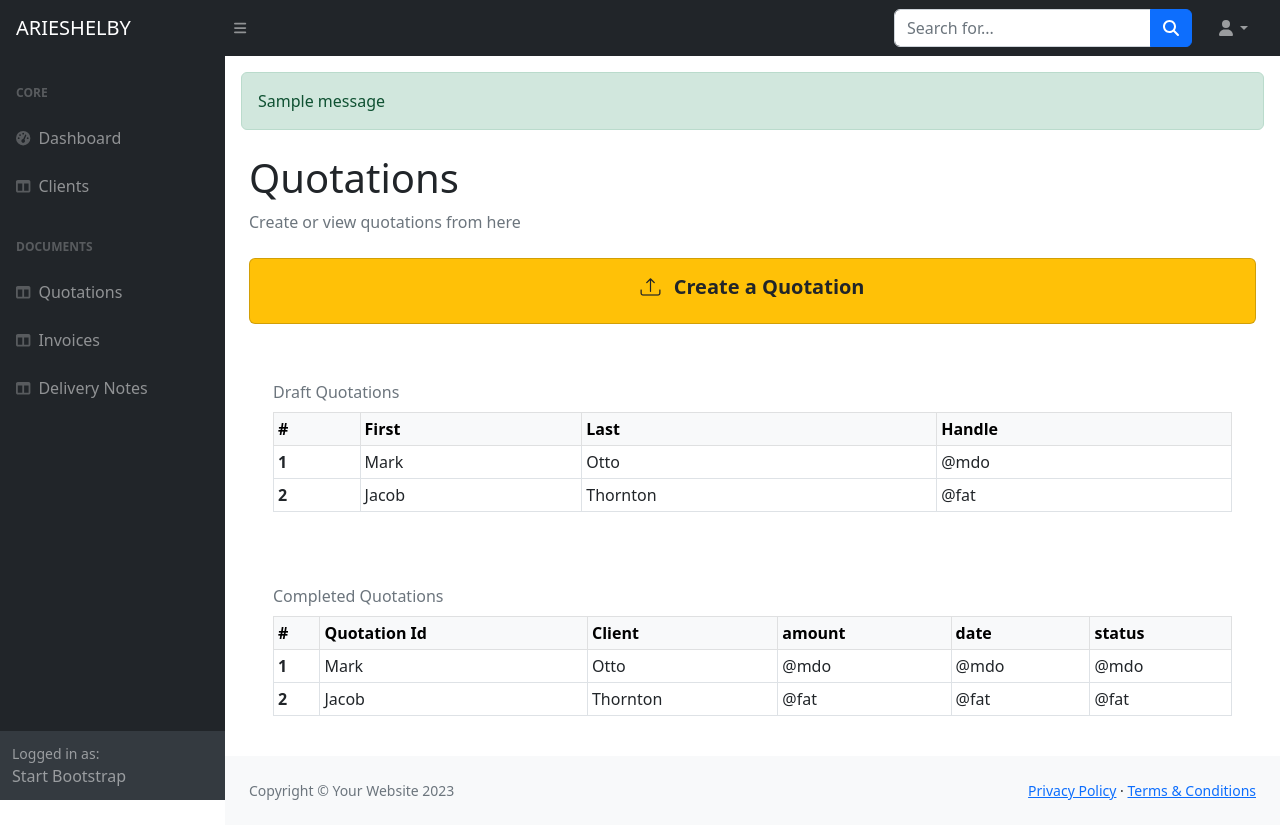
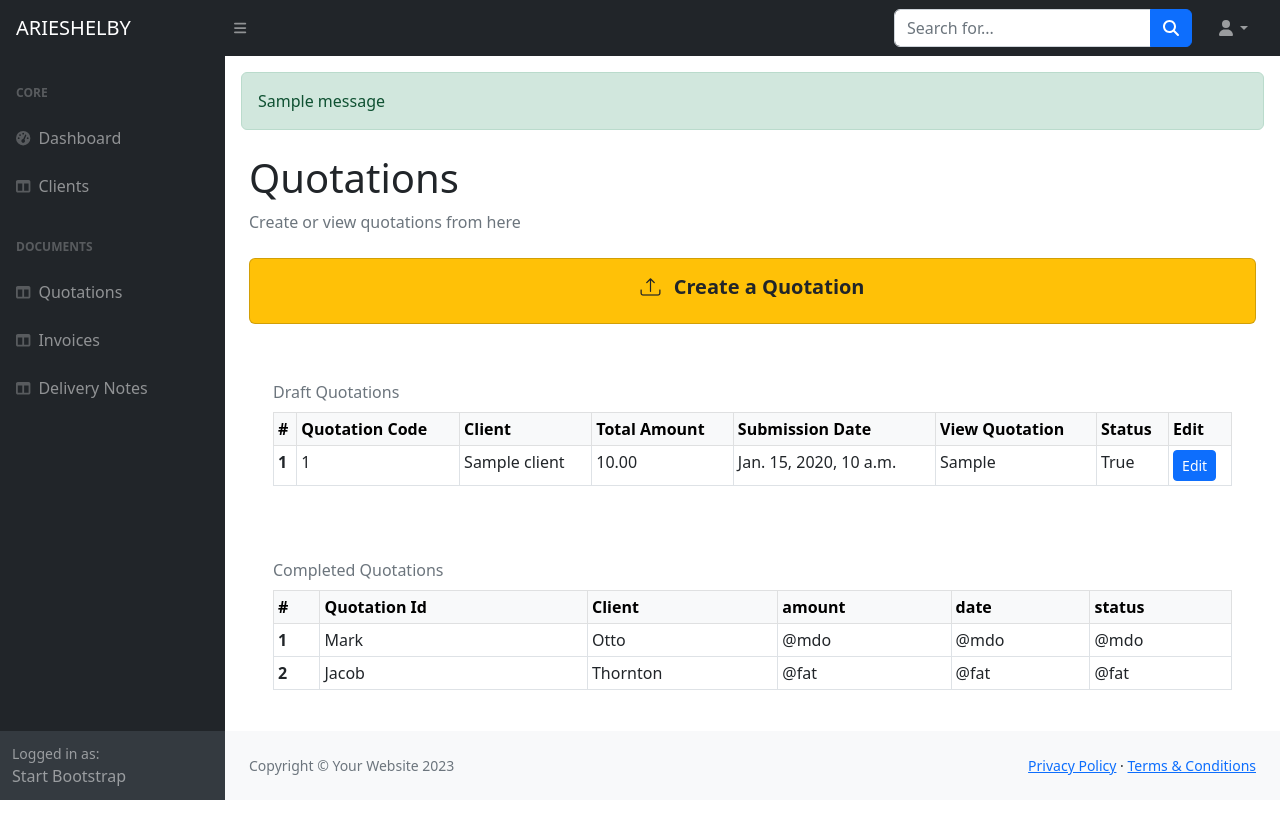
Before and after one commit to stevemacharia/as-document-app, a Django app: page /quotations in a window 1280 px wide. After the commit the page ends 800 px from the top, so only its background shows below. Run offline with Django 4.2, Linux system fonts and the light colour scheme; tables that the repository leaves empty hold one stand-in row (values such as "Sample post"); one stand-in notice (Sample message) is shown; some libraries are stand-ins or nearby versions.

Commit message:
START OF QUOTATION DETAILS PAGE

```diff
--- a/documents/forms.py
+++ b/documents/forms.py
@@ -36,10 +36,10 @@ class QuotationForm(forms.ModelForm):
 
 
 class QuotationItemsForm(forms.ModelForm):
-    item = forms.CharField()
-    item_description = forms.CharField(required=False, widget=forms.Textarea)
+    item = forms.CharField(label="Item Name")
+    item_description = forms.CharField(required=False, label="Description", widget=forms.Textarea)
     quantity = forms.IntegerField(required=False)
-    price = forms.CharField()
+    price = forms.CharField(label="Unit cost")
 
     class Meta:
         model = QuotationItems
--- a/documents/models.py
+++ b/documents/models.py
@@ -19,8 +19,7 @@ class Client(models.Model):
 
 
 class Quotation(models.Model):
-    quotation_id = models.CharField( blank=True,
-                                    max_length=100)
+    quotation_id = models.CharField(blank=True, max_length=100)
     client = models.ForeignKey(Client, on_delete=models.CASCADE)
     amount = models.DecimalField(max_digits=15, decimal_places=2, null=True, blank=True)
     status = models.BooleanField(default="False", null=True, blank=True)
@@ -32,7 +31,7 @@ class Quotation(models.Model):
 
 class QuotationItems(models.Model):
     quotation = models.ForeignKey(Quotation, on_delete=models.CASCADE)
-    item = models.CharField(max_length=100)
-    item_description = models.CharField(max_length=500)
+    item = models.CharField(max_length=300)
+    item_description = models.CharField(max_length=800)
     quantity = models.IntegerField()
     price = models.DecimalField(max_digits=15, decimal_places=2)
--- a/documents/templates/documents/base.html
+++ b/documents/templates/documents/base.html
@@ -13,9 +13,11 @@
         <link href="{% static 'documents/css/styles.css' %}" rel="stylesheet" type="text/css"/>
         <script src="https://use.fontawesome.com/releases/v6.3.0/js/all.js" crossorigin="anonymous"></script>
         <script src="https://ajax.googleapis.com/ajax/libs/jquery/3.5.1/jquery.min.js"></script>
-
     </head>
     <body class="sb-nav-fixed">
+        <script>
+            setInterval(function(){ $(".alert").fadeOut(); }, 3000);
+        </script>
         <nav class="sb-topnav navbar navbar-expand navbar-dark bg-dark">
             <!-- Navbar Brand-->
             <a class="navbar-brand ps-3" href="{% url 'index' %}">ARIESHELBY</a>
--- a/documents/templates/documents/quotations.html
+++ b/documents/templates/documents/quotations.html
@@ -48,8 +48,8 @@
 
             <!-- Start of Upload Modal -->
                 <div class="modal fade" id="exampleModal" tabindex="-1" aria-labelledby="exampleModalLabel" data-bs-backdrop="static" aria-hidden="true">
-                  <div class="modal-dialog modal-xl modal-dialog-centered">
-                    <div class="modal-content">
+                  <div class="modal-dialog modal-fullscreen modal-dialog-centered">
+                    <div class="modal-content p-4">
                       <div class="modal-header">
                         <h1 class="modal-title fs-5" id="exampleModalLabel">Enter Quotation Details</h1>
                         <button type="button" class="btn-close" data-bs-dismiss="modal" aria-label="Close"></button>
@@ -69,6 +69,7 @@
                                 {% for form in forms %}
                                     <div class="form-container">
                                         <hr class="pt-2">
+                                        <h6 class="fw-bolder">Add Item Details</h6>
                                         <div class="row g-3">
                                             <div class="col-sm-12">
                                                 {{ form.item|as_crispy_field }}
@@ -113,24 +114,28 @@
                             <thead class="table-light">
                                 <tr>
                                   <th scope="col">#</th>
-                                  <th scope="col">First</th>
-                                  <th scope="col">Last</th>
-                                  <th scope="col">Handle</th>
+                                  <th scope="col">Quotation Code</th>
+                                  <th scope="col">Client</th>
+                                  <th scope="col">Total Amount</th>
+                                  <th scope="col">Submission Date</th>
+                                  <th scope="col">View Quotation</th>
+                                  <th scope="col">Status</th>
+                                  <th scope="col">Edit</th>
                                 </tr>
                             </thead>
                             <tbody>
-                                <tr>
-                                  <th scope="row">1</th>
-                                  <td>Mark</td>
-                                  <td>Otto</td>
-                                  <td>@mdo</td>
-                                </tr>
-                                <tr>
-                                  <th scope="row">2</th>
-                                  <td>Jacob</td>
-                                  <td>Thornton</td>
-                                  <td>@fat</td>
-                                </tr>
+                                {% for quotation in all_quotations %}
+                                    <tr>
+                                      <th scope="row">{{ forloop.counter }}</th>
+                                      <td class="text-uppercase">{{ quotation.quotation_id }}</td>
+                                      <td>{{ quotation.client }}</td>
+                                      <td>{{ quotation.amount }}</td>
+                                      <td>{{ quotation.submission_date }}</td>
+                                      <td>{{ quotation.quotation_doc }}</td>
+                                      <td>{{ quotation.status }}</td>
+                                      <td><a href="{% url 'quotation_details' quotation.id %}"><button type="button" class="btn btn-primary btn-sm">Edit</button></a></td>
+                                    </tr>
+                                {% endfor %}
                             </tbody>
                         </table>
                     </div>
--- a/documents/views.py
+++ b/documents/views.py
@@ -14,7 +14,8 @@ def index(request):
 def quotations(request):
     if request.method == 'POST':
         quotation_form = QuotationForm(request.POST)
-        x = uuid.uuid4()
+        x =  str(uuid.uuid4())[:5]
+
         if quotation_form.is_valid():
             q_form = quotation_form.save(commit=False)
             q_form.quotation_id = x
@@ -46,7 +47,7 @@ def quotations(request):
                     Q_Items_form = form.save(commit=False)
                     Q_Items_form.quotation = chosen_quotation
                     Q_Items_form.save()
-                messages.success(request, f'Added Record Successfully 1.')
+                messages.success(request, f'Added Record Successfully.')
                 return redirect('quotations')
         else:
             messages.warning(request, f'Failed to add record.')
@@ -56,18 +57,35 @@ def quotations(request):
     else:
         form = QuotationItemsForm(prefix='form0')
         quotation_form = QuotationForm()
+        all_quotations = Quotation.objects.all()
         # quotation_items_form = QuotationItemsForm(prefix='form0')
         # context = {
         #     'form': [quotation_items_form],
         #     'quotation_form': quotation_form,
         # }
-        return render(request, 'documents/quotations.html', {'forms': [form], 'quotation_form': quotation_form})
+        return render(request, 'documents/quotations.html', {'forms': [form], 'quotation_form': quotation_form, 'all_quotations': all_quotations})
 
 def quotation_details(request, id):
     chosen_quotation = Quotation.objects.get(id=id)
-    context = {
-        'chosen_quotation': chosen_quotation,
-    }
+    listed_quotation_items = QuotationItems.objects.filter(quotation=chosen_quotation)
+    if request.method == "POST":
+        quotation_form = QuotationForm(request.POST, instance=chosen_quotation)
+        quotation_items_form = QuotationItemsForm(request.POST, instance=listed_quotation_items)
+        if quotation_form.is_valid() and quotation_items_form.is_valid():
+            quotation_items_form.save()
+            quotation_form.save()
+            messages.success(request, f'Updated Quotation Successfully.')
+            return redirect('quotations')
+        else:
+            messages.warning(request, f'Failed to update quotation details, Kindly retry again. ')
+            return redirect('quotations')
+    else:
+        quotation_form = QuotationForm(instance=chosen_quotation)
+        quotation_items_form = QuotationItemsForm(instance=listed_quotation_items)
+        context = {
+            'quotation_form': quotation_form,
+            'quotation_items_form ': quotation_items_form,
+        }
     return render(request, 'documents/quotation_details.html', context)
 
 def clients(request):
@@ -96,7 +114,7 @@ def clients(request):
 def client_details(request, id):
     chosen_client = Client.objects.get(id=id)
     if request.method == "POST":
-        client_form = ClientForm(request.POST)
+        client_form = ClientForm(request.POST, instance=chosen_client)
         if client_form.is_valid():
             client_form.save()
             context = {
```
Also changed, not shown: documents/templates/documents/quotation_details.html (added, +33 -0 lines).
